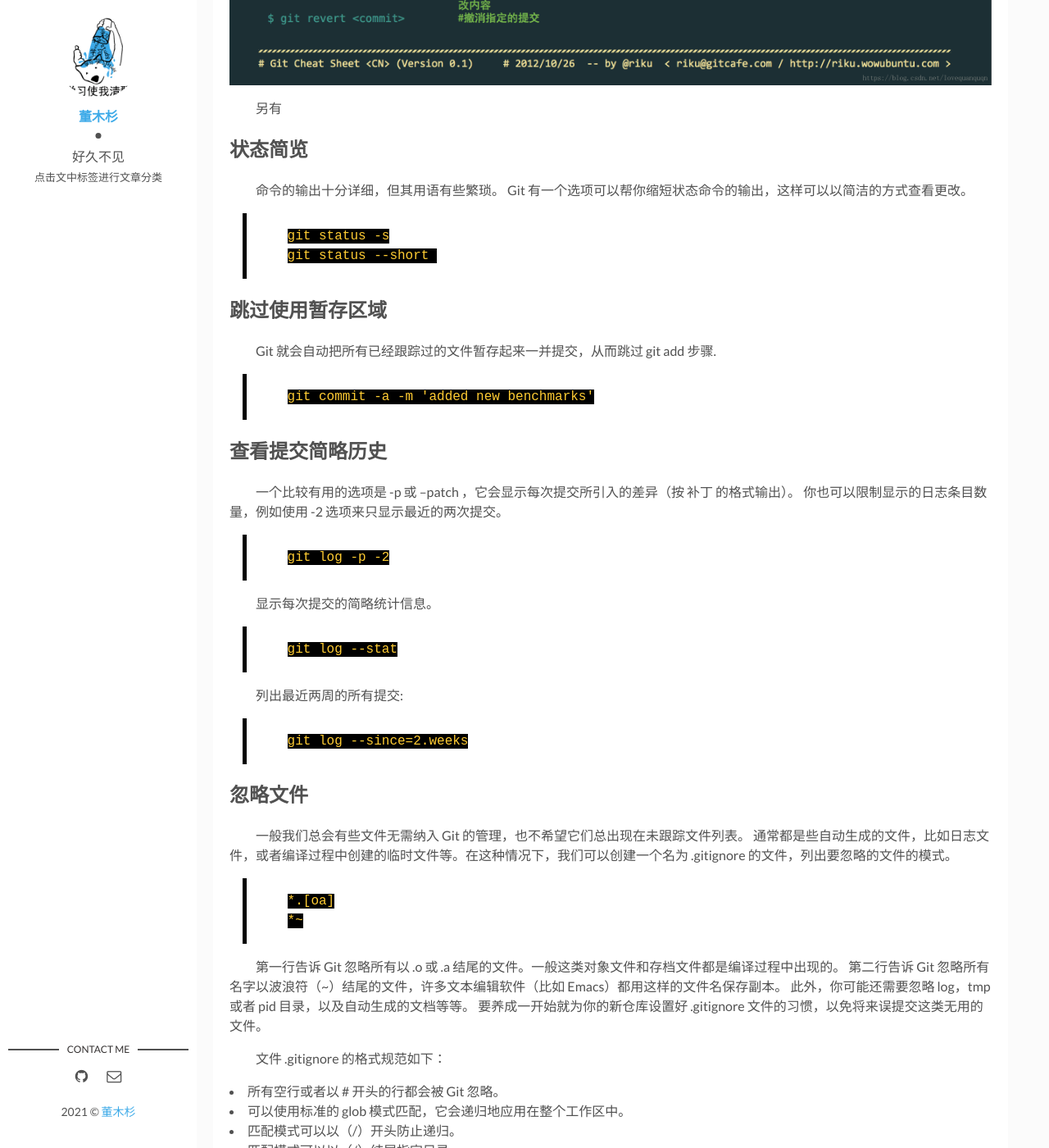
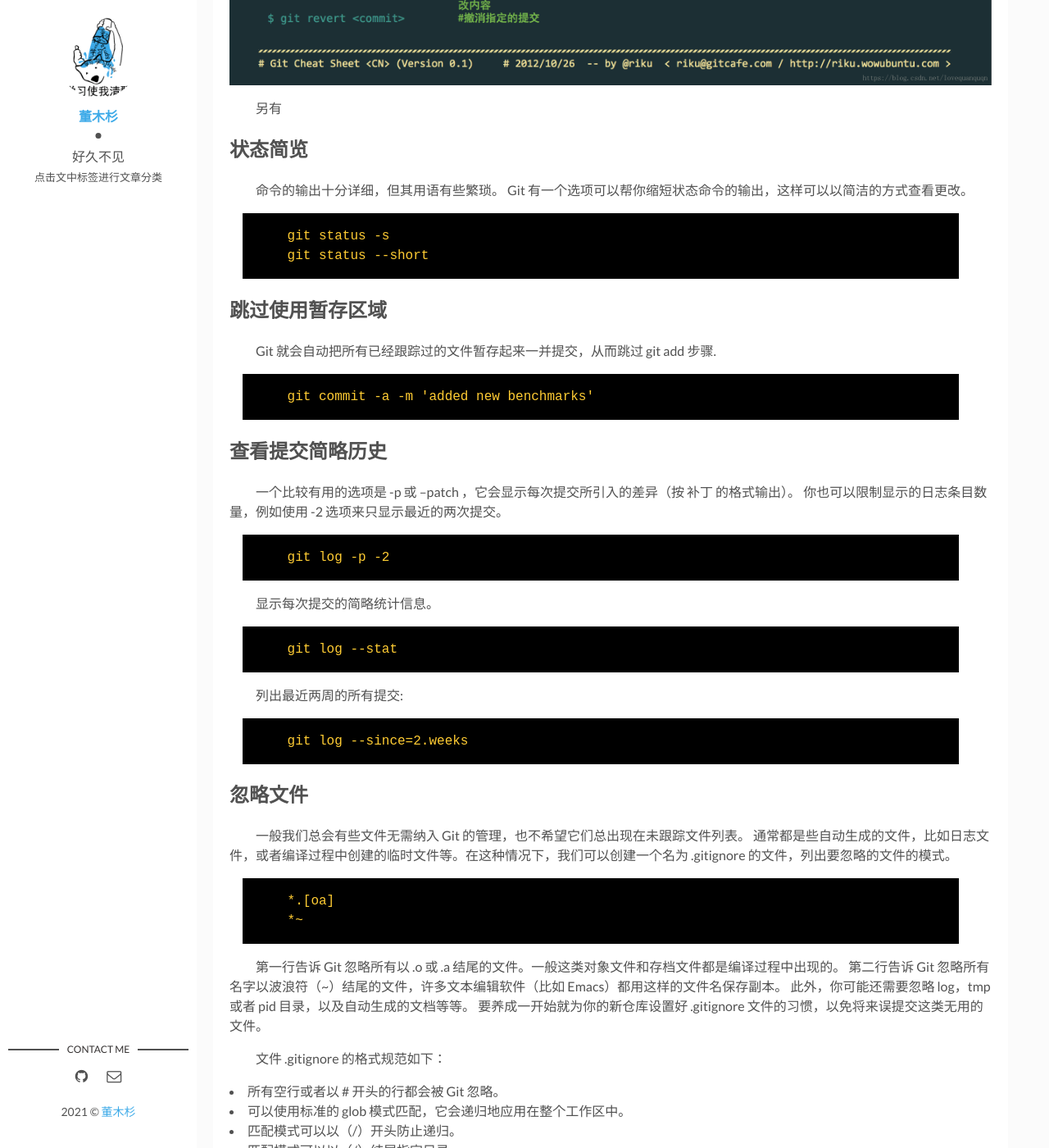
Before and after one commit to doctormus/doctormus.github.io, a Jekyll site: the page built from _posts/2021-01-24-writting6.md, in a window 1280 px wide and 1400 px high, scrolled down 1248 px. Shown: the whole window at 82% size. Built offline with Jekyll 4.4.1, drawn with Linux system fonts in a browser that asks for light colours.

Commit message:
change color of code

````diff
--- a/_posts/2021-01-24-writting6.md
+++ b/_posts/2021-01-24-writting6.md
@@ -105,6 +105,6 @@ git status --short </code></pre></blockquote>
 
 ```markdown
     ```markdown
-    代码段。
+    代码段。.
     ```
 ```
--- a/assets/css/main.css
+++ b/assets/css/main.css
@@ -808,7 +808,7 @@ blockquote {
   padding-left: 1.1rem;
   margin-left: 1rem;
   font-style: normal;
-  color: #000000;
+  background-color: #000;
 }
 
 pre {
@@ -828,6 +828,7 @@ pre code {
   white-space: pre-wrap;
   word-wrap: break-word;
   word-break: break-all;
+  background-color: #000;
   color: #fc3;
 }
 
````
